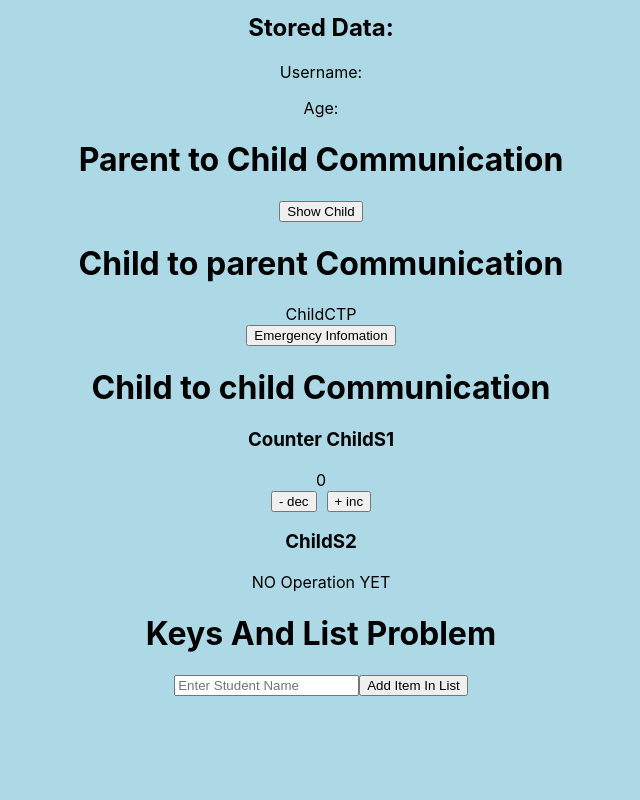
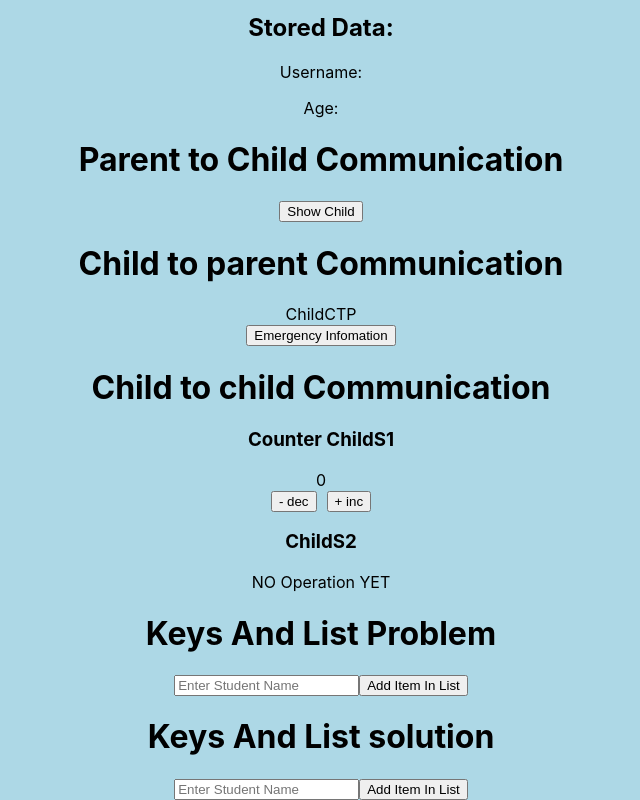
Before and after one commit to Abhishekbtech/ReactNotes, a React (Create React App) app: page / in a window 1280 px wide. Shown: the part 1714-2514 px from the top of the page, without its empty margins (319-959 px from the left). Before the commit the page ends 2410 px from the top, so only its background shows below. Built offline with nearby package versions, Linux system fonts and the light colour scheme.

Commit message:
add keys solution

```diff
--- a/src/App.js
+++ b/src/App.js
@@ -12,6 +12,7 @@ import ParentPTC from './Component/2.Communication/1.ParentToChild/ParentPTC';
 import ParentCTP from './Component/2.Communication/2.ChildToParent/ParentCTP';
 import ParentS from './Component/2.Communication/3.Sibling/ParentS';
 import KeysAndListProblem from './Component/3.KeysAndList/KeysAndListProblem';
+import KeysAndListSouction from './Component/3.KeysAndList/KeysAndListSouction';
 
 function App() {
   return (
@@ -33,6 +34,7 @@ function App() {
 
 
       <KeysAndListProblem/>
+      <KeysAndListSouction/>
     </div>
   );
 }
--- a/src/Component/3.KeysAndList/KeysAndListSouction.js
+++ b/src/Component/3.KeysAndList/KeysAndListSouction.js
@@ -4,13 +4,13 @@ function KeysAndListSouction() {
     const [students, setStudents] = useState([])
     return (
         <>
-            <h1>KeysAndListSouction</h1>
+            <h1>Keys And List solution</h1>
             <div>
-                <input id="inputBox" type="text" placeholder='Enter Student Name'/>
+                <input id="inputBox1" type="text" placeholder='Enter Student Name'/>
 
                 <button
                     onClick={() => {
-                        const element = document.getElementById("inputBox");
+                        const element = document.getElementById("inputBox1");
                         const value = element.value;
                         setStudents((oldVal) => [value, ...oldVal]);
                     }}
```
